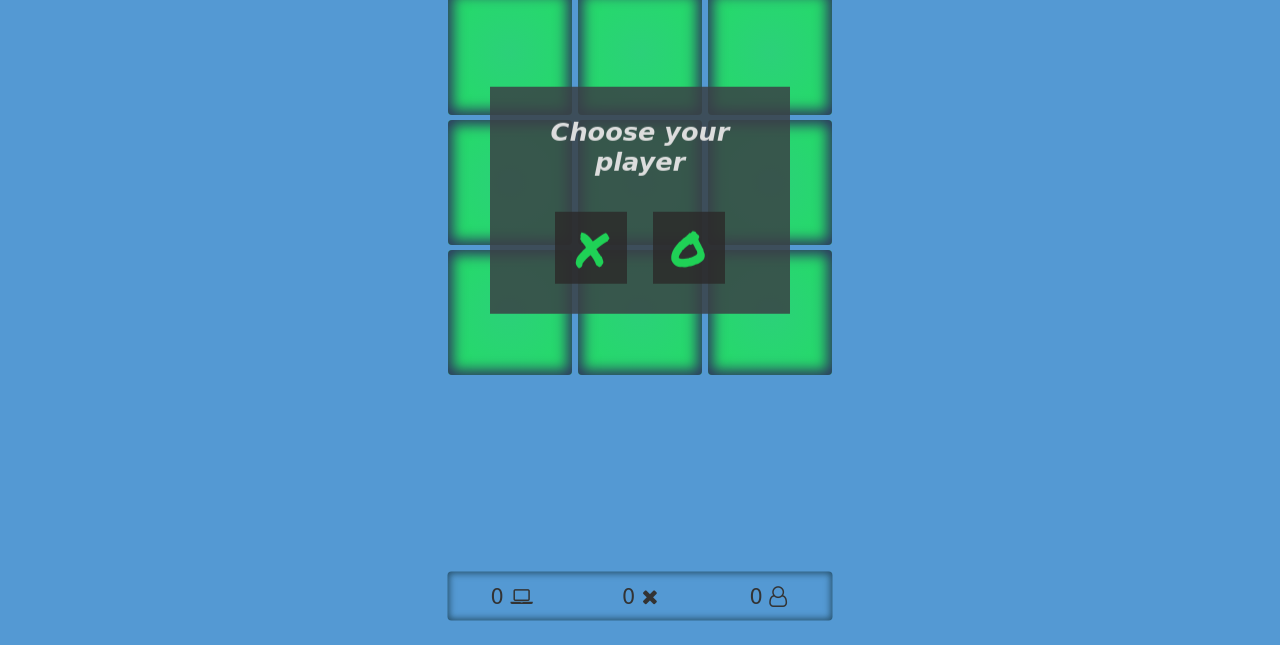
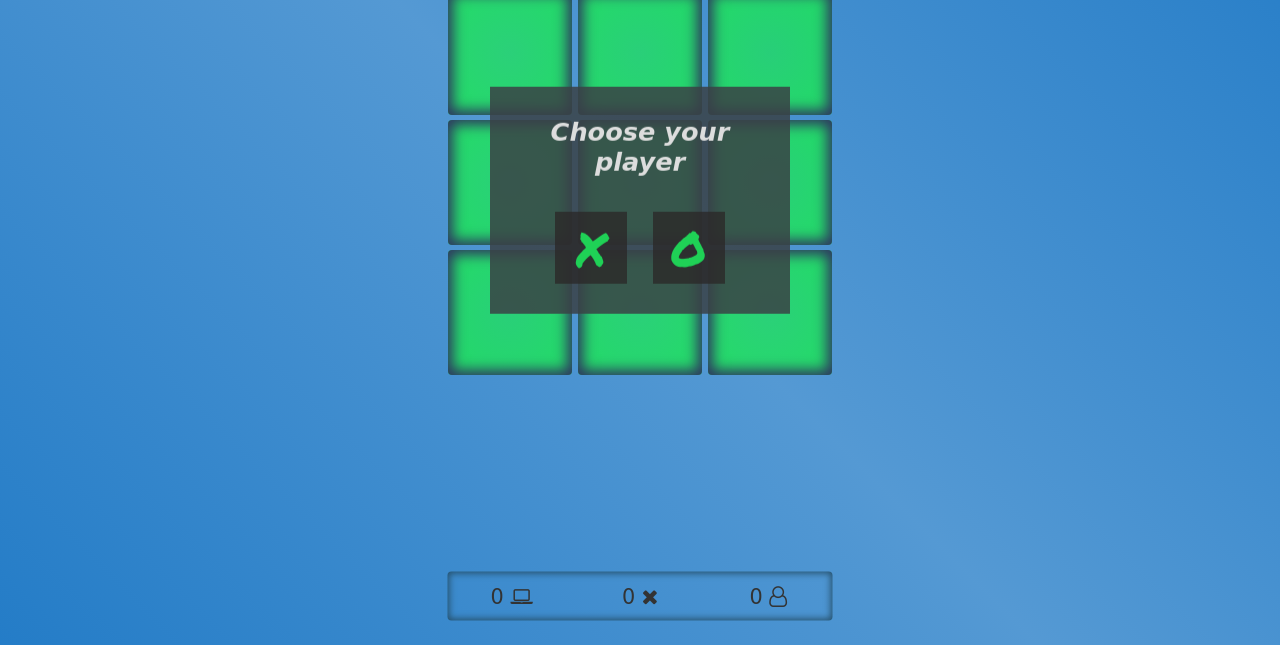
Before and after one commit to gustavoaz7/100DaysOfCode, a plain HTML site: page FreeCodeCamp/Tic Tac Toe/index.html in a window 1280 px wide. Shown: the part 155-800 px from the top of the page. Drawn offline with nearby package versions, Linux system fonts and the light colour scheme.

Commit message:
Final version

```diff
--- a/FreeCodeCamp/Tic Tac Toe/style.css
+++ b/FreeCodeCamp/Tic Tac Toe/style.css
@@ -6,7 +6,7 @@ body {
   width: 80vw;
   height: 90vh;
   margin-top: 3vh;
-  background: rgba(12, 110, 193, 0.7);
+  background: linear-gradient(45deg, rgba(12, 110, 193, 0.9) 0%,rgba(12, 110, 193, 0.7) 50%,rgba(12, 110, 193, 0.9) 100%);
   color: #333;
   font-family: 'Permanent Marker', cursive;
   text-align: center;
```
